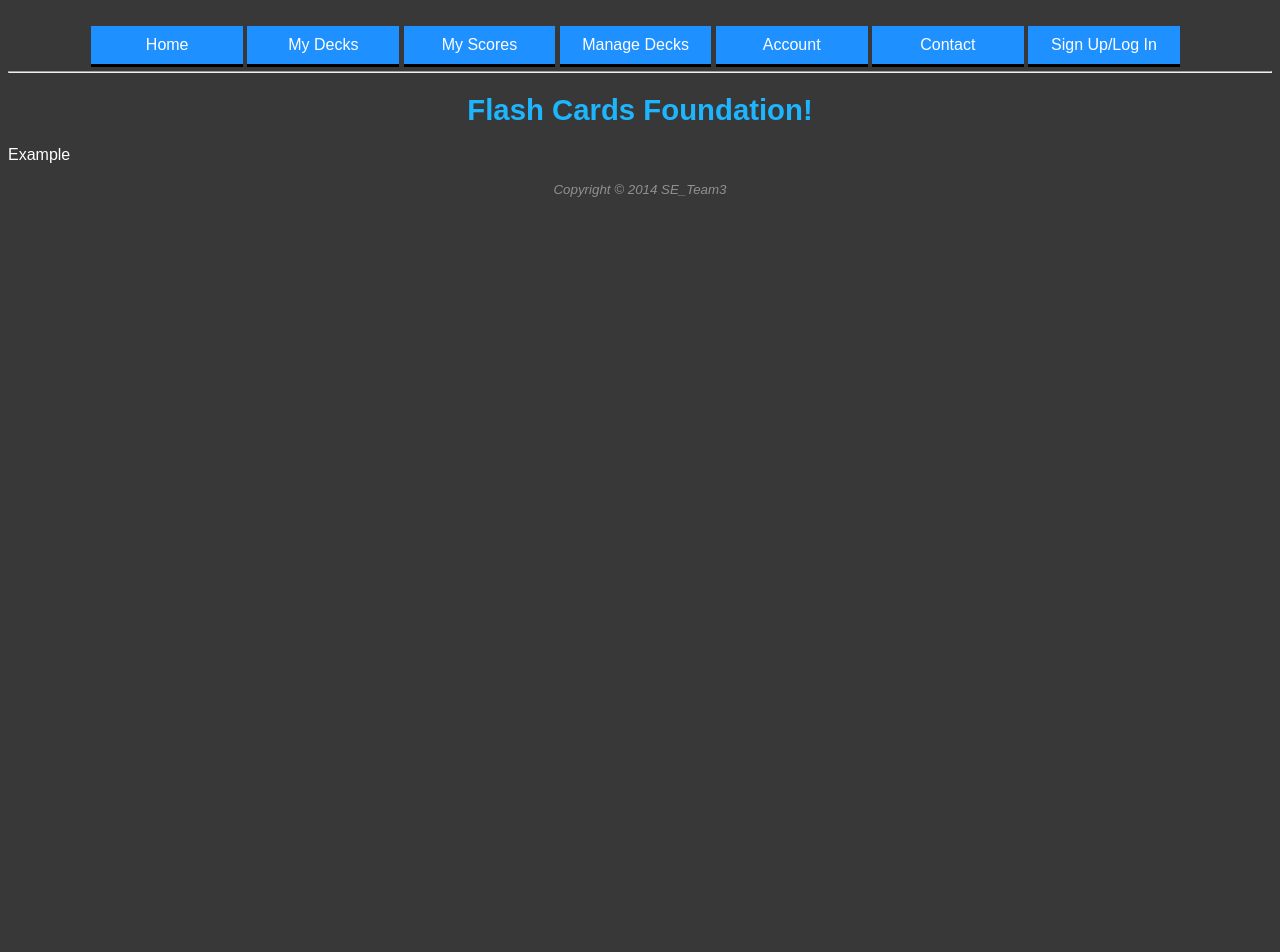
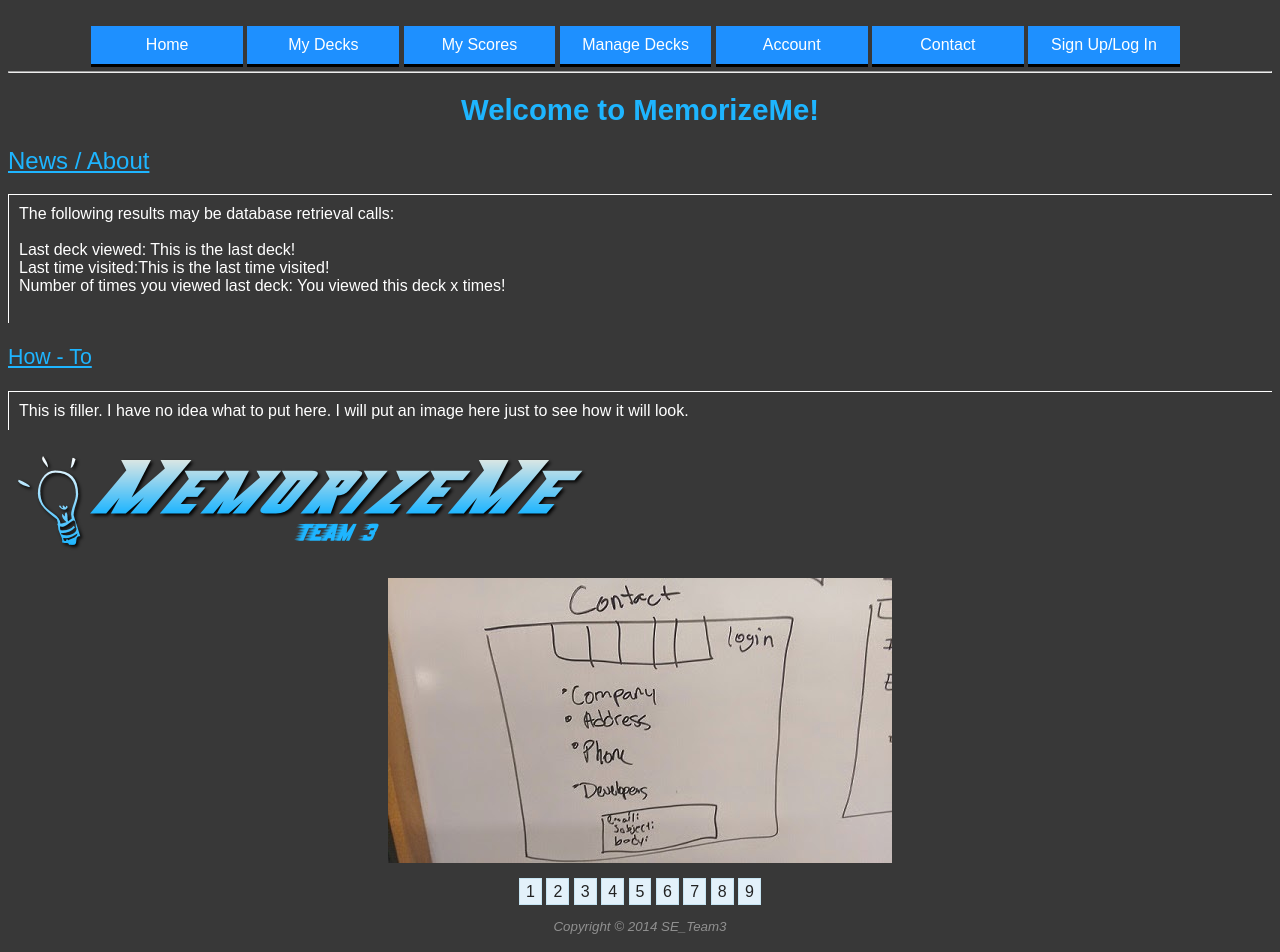
Before and after one commit to latreides/SE_Team3, a Django app: page / in a window 1280 px wide. Before the commit the page ends 197 px from the top, so only its background shows below. Run offline with Django 3.2, Linux system fonts and the light colour scheme.

Commit message:
generalized layout for the landing page.

```diff
--- /dev/null
+++ b/flashcards/static/css/landing_page.css
@@ -0,0 +1,52 @@
+p.landing{
+    border-left: solid;
+    border-top: solid;
+    border-width: 1px;
+    padding: 10px;
+
+}
+#images {
+    width: 504px;
+    height: 285px;
+    overflow: hidden;
+    position: relative;
+    margin: 20px auto;
+}
+#images img {
+    width: 504px;
+    height: 285px;
+    position: absolute;
+    top: 0;
+    left: -400px;
+    z-index: 1;
+    opacity: 0;
+    transition: all linear 500ms;
+    -o-transition: all linear 500ms;
+    -moz-transition: all linear 500ms;
+    -webkit-transition: all linear 500ms;
+}
+#images img:target {
+    left: 0;
+    z-index: 9;
+    opacity: 1;
+}
+#images img:first-child {
+    left: 0;
+    opacity: 1;
+}
+
+#slider a {
+    text-decoration: none;
+    background: #E3F1FA;
+    border: 1px solid #C6E4F2;
+    padding: 4px 6px;
+    color: #222;
+}
+
+#slider a:hover {
+    background: #C6E4F2;
+}
+
+#slider{
+    text-align: center;
+}
--- a/flashcards/templates/landing_page.html
+++ b/flashcards/templates/landing_page.html
@@ -1,6 +1,47 @@
 {% extends "base.html" %}
 {% load static from staticfiles %}
 {% block content %}
-<h1>Flash Cards Foundation!</h1>
-{{ example_value }}
+<link rel="stylesheet" type="text/css" href="{% static 'css/landing_page.css' %}" />
+
+<h1>Welcome to MemorizeMe!</h1>
+<h2> News / About </h2>
+
+<p class = "landing">
+The following results may be database retrieval calls: <br><br>
+Last deck viewed: {{ last_deck_viewed }} <br>
+Last time visited:{{ last_visited }} <br>
+Number of times you viewed last deck: {{ views_for_deck }} <br><br>
+</p>
+
+<h3> How - To </h3>
+<p class = "landing">
+This is filler. I have no idea what to put here. I will put an image here just to see how it will look. <br>
+</p>
+<img src="{% static "img/memorizeMe.png" %}" alt="My image" />
+
+
+<div id="images">
+    <img id="image1" src="static/img/1.jpg" />
+    <img id="image2" src="static/img/2.jpg" />
+    <img id="image3" src="static/img/3.jpg" />
+    <img id="image4" src="static/img/4.jpg" />
+    <img id="image5" src="static/img/5.jpg" />
+    <img id="image6" src="static/img/6.jpg" />
+    <img id="image7" src="static/img/7.jpg" />
+    <img id="image8" src="static/img/8.jpg" />
+    <img id="image9" src="static/img/9.jpg" />
+</div>
+<div id="slider">
+    <a href="#image1">1</a>
+    <a href="#image2">2</a>
+    <a href="#image3">3</a>
+    <a href="#image4">4</a>
+    <a href="#image5">5</a>
+    <a href="#image6">6</a>
+    <a href="#image7">7</a>
+    <a href="#image8">8</a>
+    <a href="#image9">9</a>
+</div>
+
+
 {% endblock %}
--- a/flashcards/views.py
+++ b/flashcards/views.py
@@ -6,7 +6,10 @@ class LandingPage(TemplateView):
 
     def get_context_data(self, **kwargs):
         context = super(LandingPage, self).get_context_data(**kwargs)
-        context['example_value'] = "Example"
+        context['last_deck_viewed'] = "This is the last deck!"
+        context['last_visited'] = "This is the last time visited!"
+        context['views_for_deck'] = "You viewed this deck x times!"
+
         return context
 
 class ManageDecksPage(TemplateView):
```
Also changed, not shown: flashcards/static/img/1.jpg (added), flashcards/static/img/2.jpg (added), flashcards/static/img/3.jpg (added), flashcards/static/img/4.jpg (added), flashcards/static/img/5.jpg (added), flashcards/static/img/6.jpg (added), flashcards/static/img/7.jpg (added), flashcards/static/img/8.jpg (added), flashcards/static/img/9.jpg (added), flashcards/static/img/memorizeMe.png (added).
